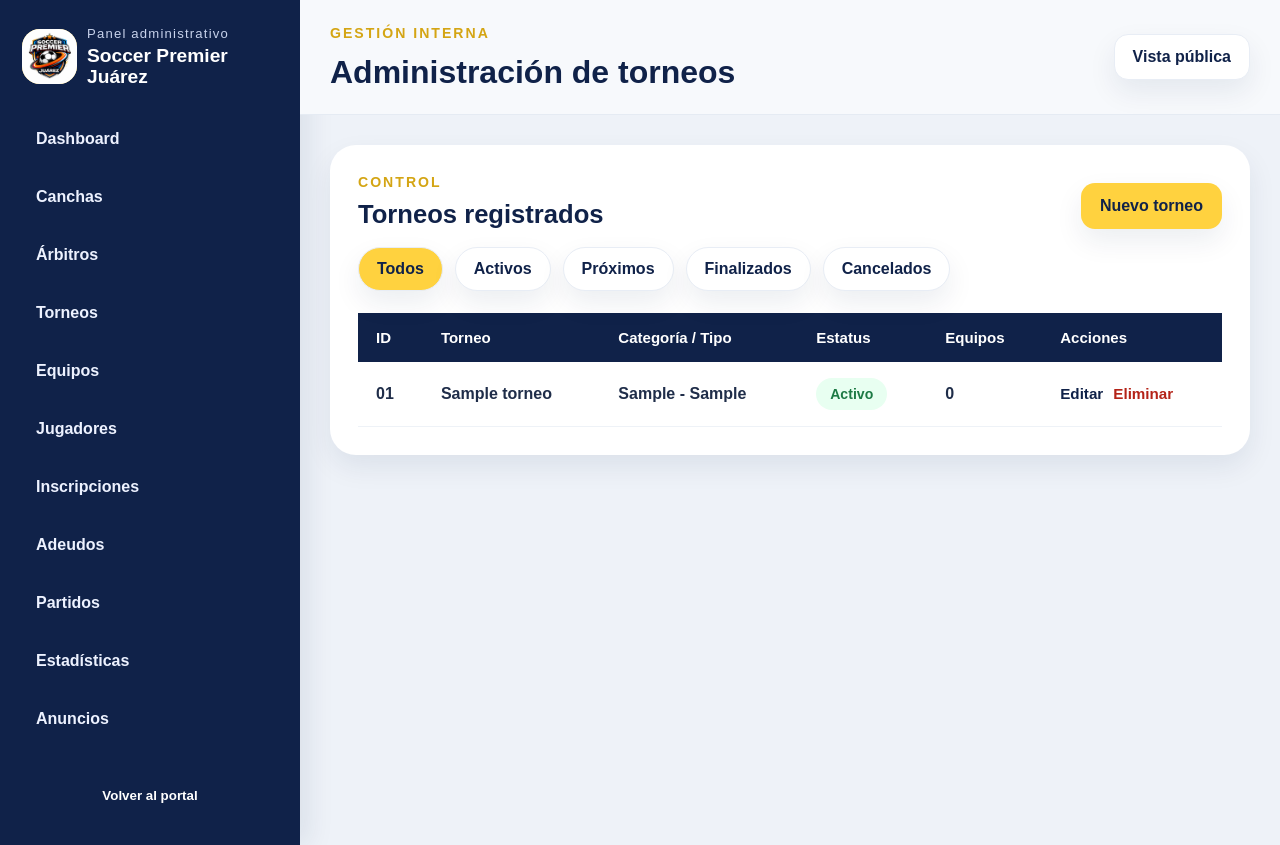
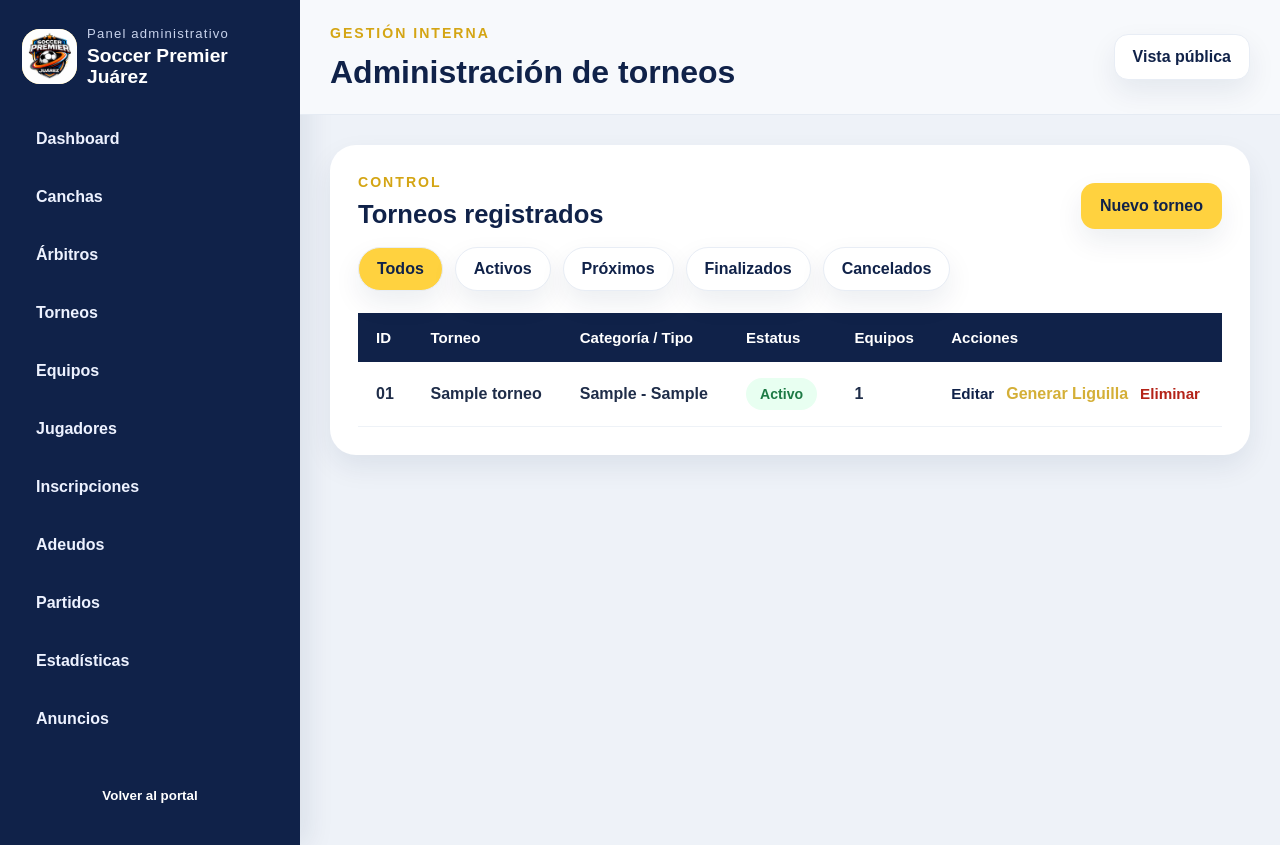
Before and after one commit to KSinloop/soccerpremier_app1, a Flask app: page /admin/torneos in a window 1280 px wide. Run offline with Flask 3, Linux system fonts and the light colour scheme; tables that the repository leaves empty hold one stand-in row (values such as "Sample post").

Commit message:
Ya se puede hacer liguilla con 8 equipos y se corrigieron otros pequeños detalles

```diff
--- a/routes/admin.py
+++ b/routes/admin.py
@@ -804,3 +804,117 @@ def pagar_arbitraje_equipo(partido_id, inscripcion_id):
     registrar_movimiento('Adeudos', f'Arbitraje pagado en partido ID {partido_id} por equipo ID {inscripcion_id}')
     flash("Pago de arbitraje registrado con éxito.")
     return redirect(url_for('admin.resultados_partido', id=partido_id))
+
+
+
+#============
+#Liguilla
+#============
+
+@admin_bp.route("/torneos/<int:torneo_id>/generar_liguilla", methods=["POST"])
+@login_required
+def generar_liguilla(torneo_id):
+    torneo = db.session.get(Torneo, torneo_id)
+    if not torneo:
+        flash("Torneo no encontrado.", "error")
+        return redirect(url_for('admin.vista_torneos_admin'))
+
+    # 1. Traer todos los partidos finalizados de este torneo
+    partidos = db.session.execute(
+        db.select(Partido)
+        .where(Partido.torneo_id == torneo_id)
+        .where(Partido.estado == "Finalizado")
+    ).scalars().all()
+
+    # 2. Replicar la lógica de cálculo de puntos
+    stats = {}
+    for p in partidos:
+        for insc in [p.inscripcion_1, p.inscripcion_2]:
+            if insc.id not in stats:
+                stats[insc.id] = {"id": insc.id, "PJ": 0, "G": 0, "E": 0, "P": 0, "GF": 0, "GC": 0}
+
+    for p in partidos:
+        g1 = sum(1 for gol in p.goles if gol.registro_jugador and gol.registro_jugador.inscripcion_id == p.inscripcion_1_id)
+        g2 = sum(1 for gol in p.goles if gol.registro_jugador and gol.registro_jugador.inscripcion_id == p.inscripcion_2_id)
+        id1, id2 = p.inscripcion_1_id, p.inscripcion_2_id
+
+        stats[id1]["GF"] += g1
+        stats[id1]["GC"] += g2
+        stats[id2]["GF"] += g2
+        stats[id2]["GC"] += g1
+        stats[id1]["PJ"] += 1
+        stats[id2]["PJ"] += 1
+
+        if g1 > g2:
+            stats[id1]["G"] += 1
+            stats[id2]["P"] += 1
+        elif g1 == g2:
+            stats[id1]["E"] += 1
+            stats[id2]["E"] += 1
+        else:
+            stats[id2]["G"] += 1
+            stats[id1]["P"] += 1
+
+    for s in stats.values():
+        s["DG"] = s["GF"] - s["GC"]
+        s["PTS"] = s["G"] * 3 + s["E"]
+
+    # 3. Ordenar: Puntos, luego Diferencia de Goles
+    tabla = sorted(stats.values(), key=lambda x: (x["PTS"], x["DG"]), reverse=True)
+
+    # 4. Cortar estrictamente a los 8 mejores
+    clasificados = tabla[:8]
+    n = len(clasificados)
+
+    # Asegurarnos de que el número de clasificados sea par
+    if n % 2 != 0:
+        n -= 1
+        clasificados = clasificados[:n]
+
+    if n < 2:
+        flash("No hay suficientes equipos con partidos jugados para armar liguilla.", "error")
+        return redirect(url_for('admin.vista_torneos_admin'))
+
+    # 5. Armar llaves y calcular fechas INTELIGENTES basadas en el tipo de torneo
+    from datetime import datetime, timedelta
+
+    hoy = datetime.now().date()
+    # Empezamos a buscar la fecha a partir de mañana para dar tiempo a los equipos
+    dia_busqueda = hoy + timedelta(days=1)
+
+    while True:
+        wd = dia_busqueda.weekday() # 0 = Lunes, 5 = Sábado, 6 = Domingo
+        if torneo.dia_torneo == "Domingo" and wd == 6:
+            break
+        elif torneo.dia_torneo == "Sabatino" and wd == 5:
+            break
+        elif torneo.dia_torneo == "Lunes-Viernes" and wd < 5:
+            break
+        # Si por alguna razón el torneo no tiene día registrado, lo mandamos al sábado por defecto
+        elif not torneo.dia_torneo and wd == 5:
+            break
+
+        dia_busqueda += timedelta(days=1)
+
+    # Programamos el primer partido a las 5:00 PM (17:00 hrs)
+    fecha_base = datetime(dia_busqueda.year, dia_busqueda.month, dia_busqueda.day, 17, 0)
+
+    # Crear los partidos
+    for i in range(n // 2):
+        id_loc = clasificados[i]["id"]
+        id_vis = clasificados[n - 1 - i]["id"]
+
+        nuevo_p = Partido(
+            torneo_id=torneo_id,
+            inscripcion_1_id=id_loc,
+            inscripcion_2_id=id_vis,
+            fecha_hora=fecha_base + timedelta(hours=i), # Partidos separados por 1 hora exacta
+            jornada="Cuartos de Final" if n >= 8 else "Liguilla",
+            estado="Programado"
+        )
+        db.session.add(nuevo_p)
+
+    db.session.commit()
+    registrar_movimiento('Torneos', f'Liguilla generada para {torneo.nombre} ({n} equipos)')
+    flash("¡Liguilla armada con éxito! Ve a la pestaña de Partidos para confirmar canchas.")
+    return redirect(url_for('admin.vista_partidos_admin'))
--- a/templates/admin/editar_torneo.html
+++ b/templates/admin/editar_torneo.html
@@ -41,10 +41,8 @@
                 <div style="display: grid; gap: 6px;">
                     <label style="color: var(--navy); font-weight: 800;">Modalidad (tipo)</label>
                     <select name="tipo" required
-                            style="min-height: 52px; border-radius: 16px; border: 1px solid #d9e1ee; padding: 0 16px; font-size: 1rem; color: var(--text); outline: none; width: 100%;">
-                        <option value="Fútbol 11" {% if torneo.tipo == 'Fútbol 11' %}selected{% endif %}>Fútbol 11</option>
-                        <option value="Fútbol 7" {% if torneo.tipo == 'Fútbol 7' %}selected{% endif %}>Fútbol 7</option>
-                        <option value="Fútbol Rápido" {% if torneo.tipo == 'Fútbol Rápido' %}selected{% endif %}>Fútbol Rápido</option>
+                            style="min-height: 52px; border-radius: 16px; border: 1px solid #d9e1ee; padding: 0 16px; font-size: 1rem; color: var(--text); outline: none; width: 100%; background-color: #f1f5f9; cursor: not-allowed;" readonly>
+                        <option value="Fútbol 7" selected>Fútbol 7</option>
                     </select>
                 </div>
 
--- a/templates/admin/form_torneo.html
+++ b/templates/admin/form_torneo.html
@@ -41,10 +41,8 @@
                 <div style="display: grid; gap: 6px;">
                     <label style="color: var(--navy); font-weight: 800;">Modalidad (tipo)</label>
                     <select name="tipo" required
-                            style="min-height: 52px; border-radius: 16px; border: 1px solid #d9e1ee; padding: 0 16px; font-size: 1rem; color: var(--text); outline: none; width: 100%;">
-                        <option value="Fútbol 11">Fútbol 11</option>
-                        <option value="Fútbol 7">Fútbol 7</option>
-                        <option value="Fútbol Rápido">Fútbol Rápido</option>
+                            style="min-height: 52px; border-radius: 16px; border: 1px solid #d9e1ee; padding: 0 16px; font-size: 1rem; color: var(--text); outline: none; width: 100%; background-color: #f1f5f9; cursor: not-allowed;" readonly>
+                        <option value="Fútbol 7" selected>Fútbol 7</option>
                     </select>
                 </div>
 
--- a/templates/admin/torneos_admin.html
+++ b/templates/admin/torneos_admin.html
@@ -53,10 +53,21 @@
                                 <span class="status-badge">{{ torneo.estado }}</span>
                             {% endif %}
                         </td>
-                        <td>{{ torneo.equipos|length }}</td>
+
+                        <td>{{ torneo.inscripciones|length }}</td>
                         <td>
-                            <div class="admin-actions">
+                            <div class="admin-actions" style="display: flex; gap: 12px; align-items: center;">
                                 <a href="{{ url_for('admin.editar_torneo', id=torneo.id) }}" class="admin-action-link">Editar</a>
+
+                                <!-- BOTÓN DE LIGUILLA -->
+                                {% if torneo.estado == 'Activo' or torneo.estado == 'Finalizado' %}
+                                <form action="{{ url_for('admin.generar_liguilla', torneo_id=torneo.id) }}" method="POST" style="margin: 0; display: inline;">
+                                    <button type="submit" class="admin-action-link" style="background: none; border: none; padding: 0; color: #d4af37; cursor: pointer; font-family: inherit; font-size: inherit; font-weight: 800;" onclick="return confirm('¿Seguro que deseas iniciar la Liguilla? Esto clasificará a los 8 mejores automáticamente y agendará sus partidos de eliminación.');">
+                                        Generar Liguilla
+                                    </button>
+                                </form>
+                                {% endif %}
+
                                 <a href="{{ url_for('admin.eliminar_torneo', id=torneo.id) }}" onclick="return confirm('¿Seguro que deseas eliminar este torneo?');" class="admin-action-link danger">Eliminar</a>
                             </div>
                         </td>
--- a/templates/public/partidos.html
+++ b/templates/public/partidos.html
@@ -44,7 +44,7 @@
             </div>
             <div class="match-content">
                 <div class="match-top">
-                    <span class="match-tag">J{{ p.jornada }}</span>
+                    <span class="match-tag">{{ p.jornada }}</span>
                     {% if p.estado == 'Programado' %}
                         <span class="status-badge status-scheduled">Programado</span>
                     {% elif p.estado == 'En directo' %}
--- a/templates/public/posiciones.html
+++ b/templates/public/posiciones.html
@@ -53,7 +53,7 @@
                 </thead>
                 <tbody>
                     {% for t in tabla %}
-                    <tr {% if loop.index <= 3 %}class="top-row"{% endif %}>
+                    <tr {% if loop.index <= 8 %}class="top-row"{% endif %}>
                         <td>{{ loop.index }}</td>
                         <td>
                             <div class="equipo-tabla">
@@ -79,11 +79,11 @@
     <section class="legend-box">
         <div class="legend-item">
             <span class="legend-mark legend-top"></span>
-            <p>Zona alta de clasificación</p>
+            <p>Clasificados a liguilla</p>
         </div>
         <div class="legend-item">
             <span class="legend-mark legend-regular"></span>
-            <p>Posición regular</p>
+            <p>Eliminados</p>
         </div>
     </section>
 </section>
```
